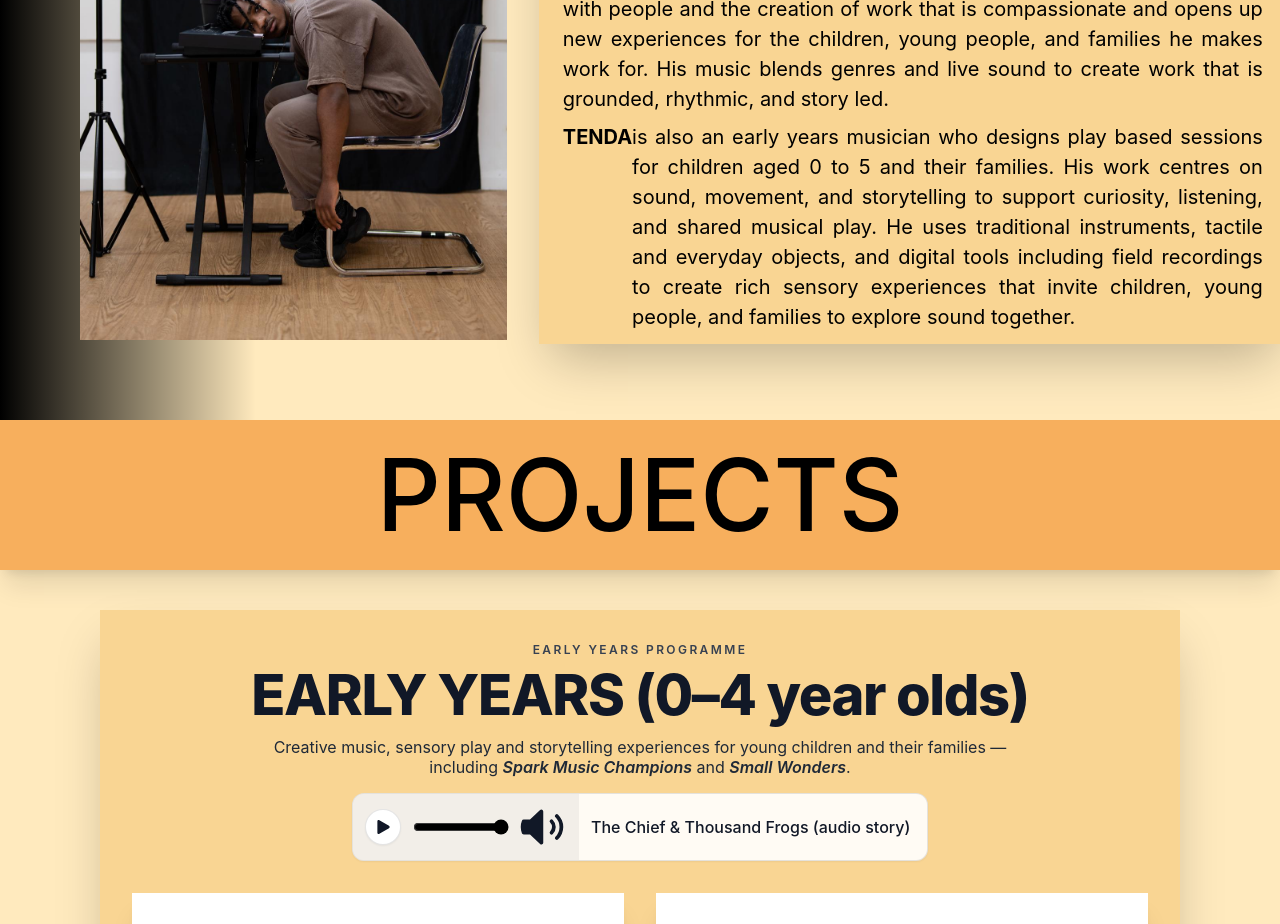
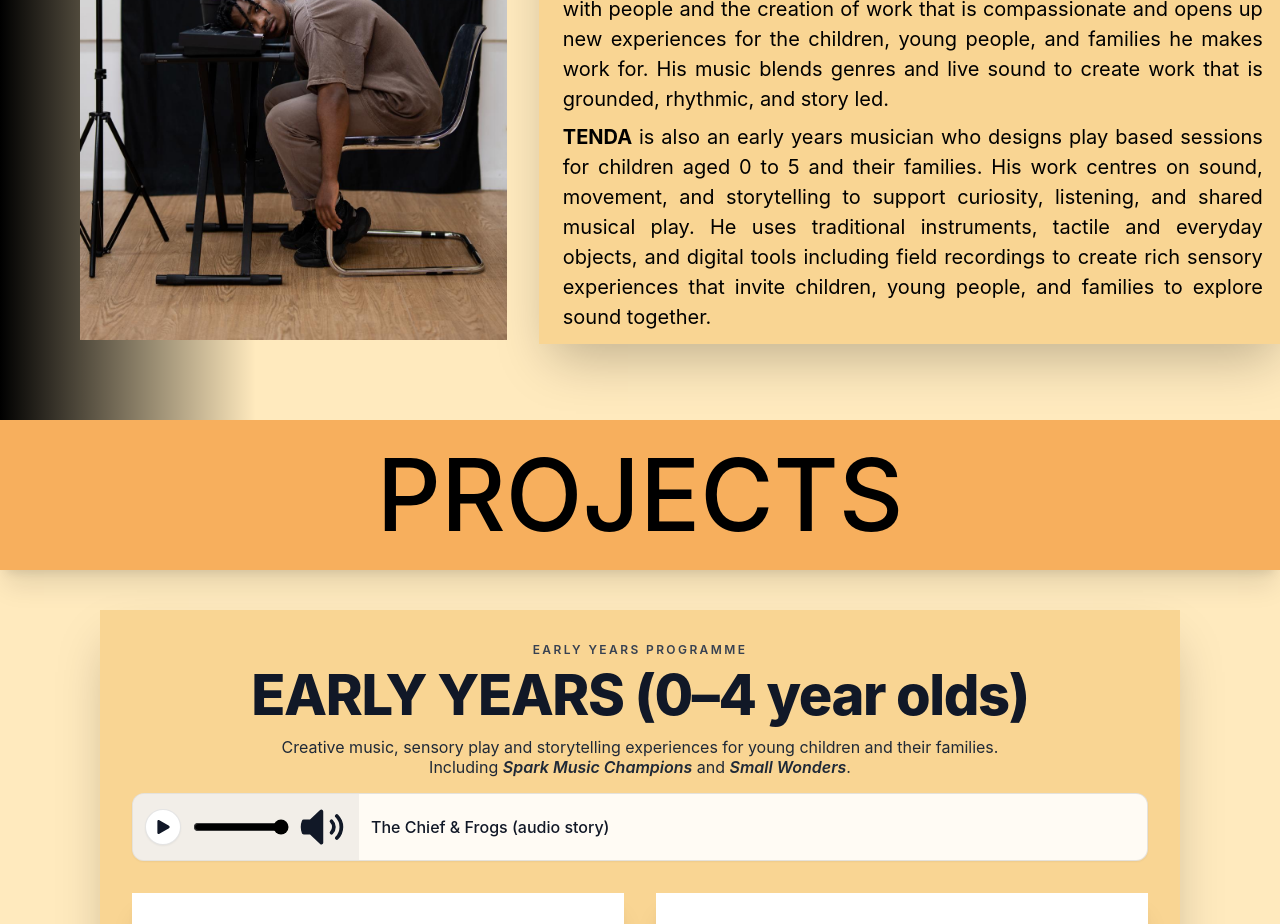
Before and after one commit to marwanosman505/tatenda, a React (Create React App) app: page / in a window 1280 px wide. Shown: the part 1340-2264 px from the top of the page. Built offline with nearby package versions, Linux system fonts and the light colour scheme.

Commit message:
changed titles and minor adjustments

```diff
--- a/src/components/Landing.js
+++ b/src/components/Landing.js
@@ -231,7 +231,7 @@ const Landing = () => {
             <p className="text-justify m-auto w-[80%] sm:w-[700px] bg-[#F9D593] ">
               Born and raised between Zimbabwe and the UK, <b>TENDA</b> is a musician and sound maker whose work draws on African rhythms, lived experience, and live performance. He began as a beat maker and producer and later moved into songwriting as a way to share stories from childhood through to adulthood. At the heart of his practice is connection with people and the creation of work that is compassionate and opens up new experiences for the children, young people, and families he makes work for. His music blends genres and live sound to create work that is grounded, rhythmic, and story led.
             </p>
-            <p className="text-justify hidden sm:flex m-auto w-[80%] sm:w-[700px] bg-[#F9D593] ">
+            <p className="text-justify hidden sm:block m-auto w-[80%] sm:w-[700px] bg-[#F9D593] ">
               <b>TENDA</b> is also an early years musician who designs play based sessions for children aged 0 to 5 and their families. His work centres on sound, movement, and storytelling to support curiosity, listening, and shared musical play. He uses traditional instruments, tactile and everyday objects, and digital tools including field recordings to create rich sensory experiences that invite children, young people, and families to explore sound together.
 
             </p>
--- a/src/components/SparkMusic.js
+++ b/src/components/SparkMusic.js
@@ -188,17 +188,17 @@ export default function SparkMusic(props) {
           </h1>
           <p className="mt-3 text-sm sm:text-[16px] text-gray-800 max-w-3xl mx-auto">
             Creative music, sensory play and storytelling experiences for young children and their
-            families — including <span className="font-semibold italic">Spark Music Champions</span> and{" "}
+            families. Including <span className="font-semibold italic">Spark Music Champions</span> and{" "}
             <span className="font-semibold italic">Small Wonders</span>.
           </p>
         </div>
 
         {/* Audio, aligned with header content */}
-        <div className="max-w-xl mx-auto mt-4">
+        <div className="w-full mx-auto mt-4">
           {/* <p className="text-[11px] sm:text-xs font-semibold uppercase tracking-[0.16em] text-gray-700 mb-2 text-left sm:text-center">
             Listen · Audio story created through this project
           </p> */}
-          <SparkMusicAudio {...sparkAudioProps} />
+          <SparkMusicAudio className='w-full' {...sparkAudioProps} />
         </div>
       </header>
 
--- a/src/components/SparkMusicAudio.js
+++ b/src/components/SparkMusicAudio.js
@@ -11,7 +11,7 @@ const SparkMusicAudio = (props) => {
 
   const tracks = [
     {
-      name: "The Chief & Thousand Frogs (audio story)",
+      name: "The Chief & Frogs (audio story)",
       file: "/audio/TheChiefAndThousandFrogsStory.mp3",
     },
   ];
@@ -68,7 +68,7 @@ const SparkMusicAudio = (props) => {
 
   return (
     <div className="w-full">
-      <div className="flex items-stretch rounded-xl overflow-hidden shadow-sm bg-white/90 border border-black/10">
+      <div className="flex items-stretch w-full rounded-xl overflow-hidden shadow-sm bg-white/90 border border-black/10">
         {/* Controls */}
         <div className="flex items-center gap-3 px-3 py-2 bg-black/5">
           <button
```
